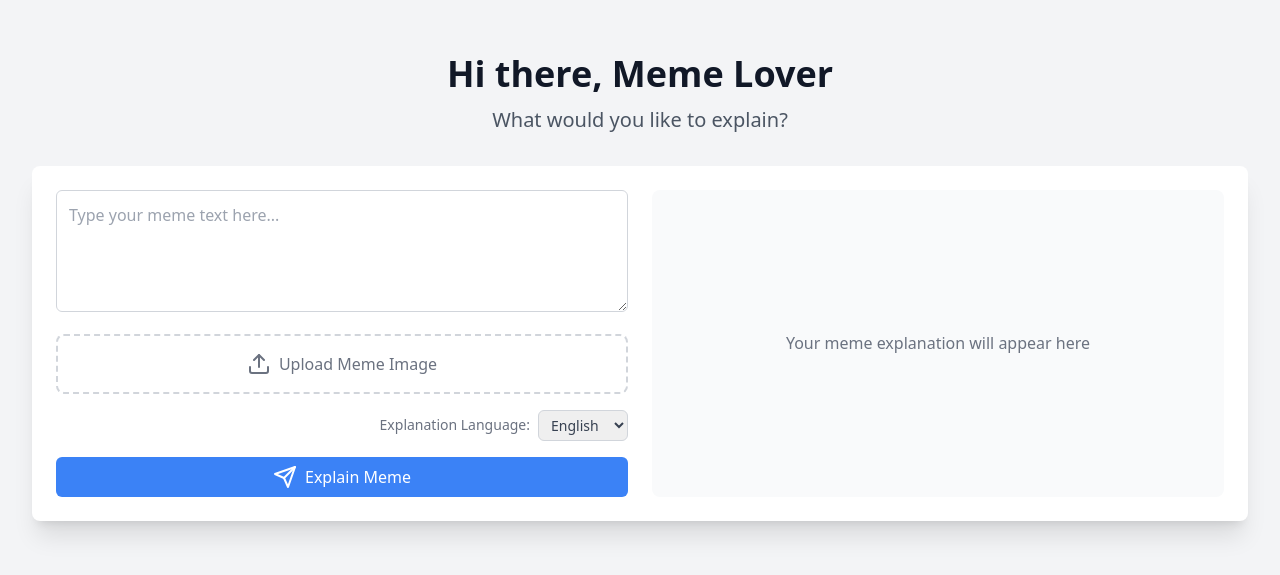
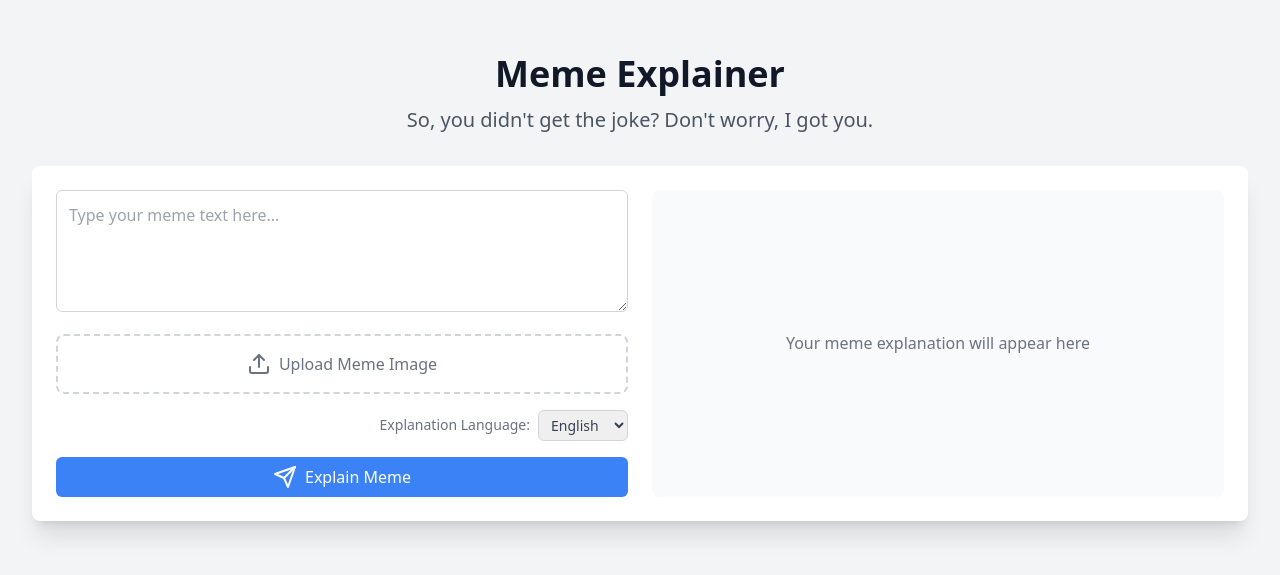
Before and after one commit to fergarciadlc/meme-explainer, a React (Create React App) app in the folder frontend/: page / in a window 1280 px wide. Shown: the part 113-688 px from the top of the page. Built offline with nearby package versions, Linux system fonts and the light colour scheme.

Commit message:
added dynamic titles

```diff
--- /dev/null
+++ b/frontend/src/DynamicTitle.js
@@ -0,0 +1,66 @@
+import React, { useState, useEffect } from 'react';
+
+const titles = [
+  "Meme Explainer",
+  "Oh yes, true comedy",
+  "Welcome, humor detective!",
+  "Ah, nothing like a good laugh… followed by a lengthy explanation.",
+  "Comedy crisis detected!",
+  "Welcome to the Comedy Breakdown Service!"
+];
+
+const subtitles = [
+  "So, you didn't get the joke? Don't worry, I got you.",
+  "Ready to overanalyze the punchline?",
+  "What humor enigma can I solve for you today?",
+  "What needs our critical attention?",
+  "What's on your mind?",
+  "What punchline puzzle do you need to solve today?"
+];
+
+const DynamicTitle = () => {
+  const [titleIndex, setTitleIndex] = useState(0);
+  const [subtitleIndex, setSubtitleIndex] = useState(0);
+  const [fadeTitle, setFadeTitle] = useState(false);
+  const [fadeSubtitle, setFadeSubtitle] = useState(false);
+
+  useEffect(() => {
+    const subtitleInterval = setInterval(() => {
+      setFadeSubtitle(true);
+      setTimeout(() => {
+        setSubtitleIndex((prevIndex) => (prevIndex + 1) % subtitles.length);
+        setFadeSubtitle(false);
+      }, 500); // Wait for fade out before changing text
+    }, 16000); // Change subtitle every 16 seconds
+
+    const titleInterval = setInterval(() => {
+      setFadeTitle(true);
+      setTimeout(() => {
+        setTitleIndex((prevIndex) => (prevIndex + 1) % titles.length);
+        setFadeTitle(false);
+      }, 500); // Wait for fade out before changing text
+    }, 50000); // Change title every 50 seconds
+
+    return () => {
+      clearInterval(subtitleInterval);
+      clearInterval(titleInterval);
+    };
+  }, []);
+
+  return (
+    <div className="text-center">
+      <h1
+        className={`text-4xl font-bold text-gray-900 transition-opacity duration-500 ${fadeTitle ? 'opacity-0' : 'opacity-100'}`}
+      >
+        {titles[titleIndex]}
+      </h1>
+      <p
+        className={`mt-3 text-xl text-gray-600 transition-opacity duration-500 ${fadeSubtitle ? 'opacity-0' : 'opacity-100'}`}
+      >
+        {subtitles[subtitleIndex]}
+      </p>
+    </div>
+  );
+};
+
+export default DynamicTitle;
--- a/frontend/src/MemeExplainer.js
+++ b/frontend/src/MemeExplainer.js
@@ -1,5 +1,6 @@
 import React, { useState, useEffect } from 'react';
 import { Upload, Send } from 'lucide-react';
+import DynamicTitle from './DynamicTitle';
 
 const TypewriterEffect = ({ text }) => {
   const [displayedText, setDisplayedText] = useState('');
@@ -10,7 +11,7 @@ const TypewriterEffect = ({ text }) => {
       const timer = setTimeout(() => {
         setDisplayedText((prevText) => prevText + text[index]);
         setIndex((prevIndex) => prevIndex + 1);
-      }, 7);
+      }, 5);
 
       return () => clearTimeout(timer);
     }
@@ -92,10 +93,7 @@ const MemeExplainer = () => {
   return (
     <div className="min-h-screen bg-gray-100 flex items-center justify-center py-12 px-4 sm:px-6 lg:px-8">
       <div className="max-w-7xl w-full space-y-8">
-        <div className="text-center">
-          <h1 className="text-4xl font-bold text-gray-900">Hi there, Meme Lover</h1>
-          <p className="mt-3 text-xl text-gray-600">What would you like to explain?</p>
-        </div>
+      <DynamicTitle />
 
         <div className="bg-white shadow-xl rounded-lg overflow-hidden">
           <div className="p-6 space-y-6">
```
